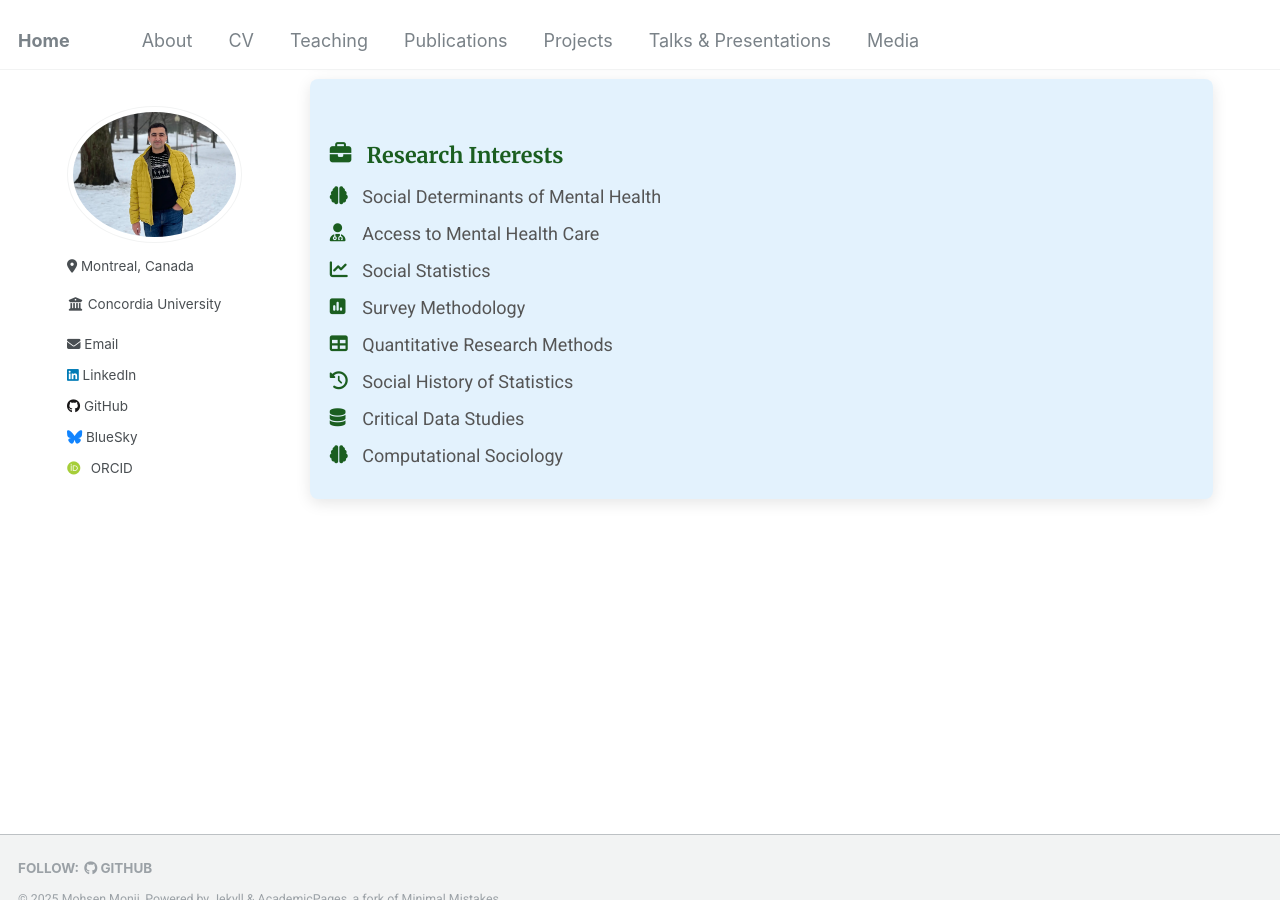
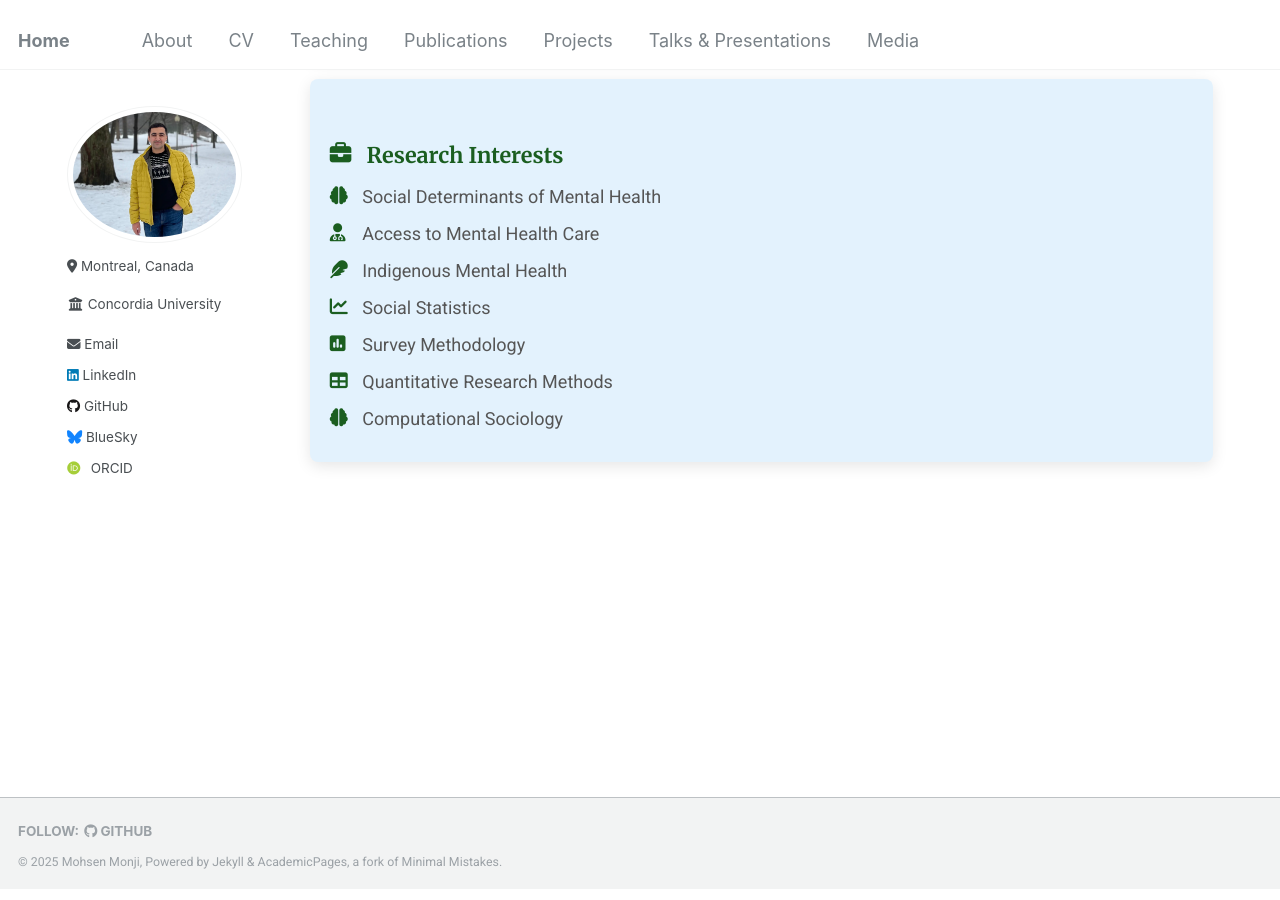
Before and after one commit to Mohsnmonji/mohsnmonji.github.io, a Jekyll site: the page built from about-me.md, in a window 1280 px wide and 900 px high, scrolled down 532 px. Built offline with Jekyll 4.4.1, drawn with Linux system fonts in a browser that asks for light colours; some web fonts are replaced.

Commit message:
Update about-me.md

```diff
--- a/about-me.md
+++ b/about-me.md
@@ -117,11 +117,10 @@ author_profile: true
   <ul>
     <li><i class="fas fa-brain icon"></i> Social Determinants of Mental Health</li>
     <li><i class="fas fa-user-md icon"></i> Access to Mental Health Care</li>
+    <li><i class="fas fa-feather icon"></i> Indigenous Mental Health</li>
     <li><i class="fas fa-chart-line icon"></i> Social Statistics</li>
     <li><i class="fas fa-poll icon"></i> Survey Methodology</li>
     <li><i class="fas fa-table icon"></i> Quantitative Research Methods</li>
-    <li><i class="fas fa-history icon"></i> Social History of Statistics</li>
-    <li><i class="fas fa-database icon"></i> Critical Data Studies</li>
     <li><i class="fas fa-brain icon"></i> Computational Sociology</li>
   </ul>
 </div>
```
